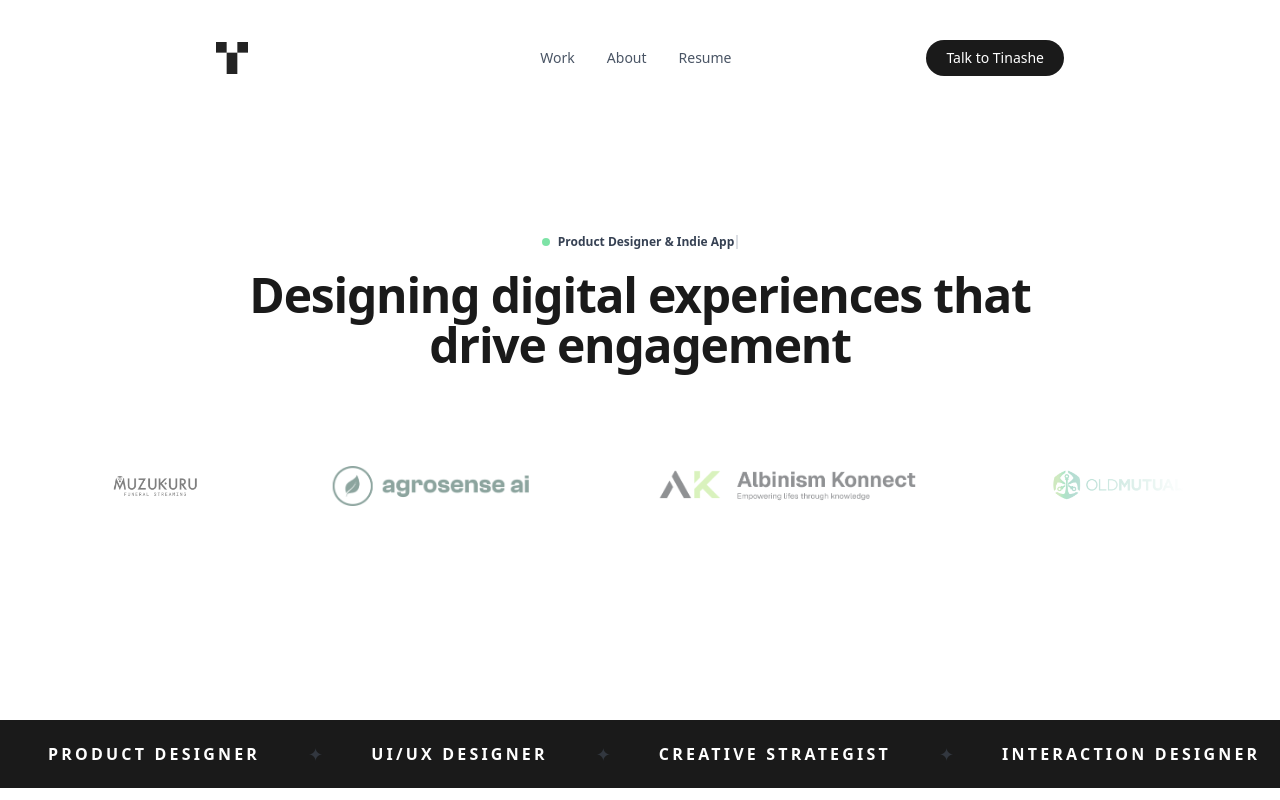
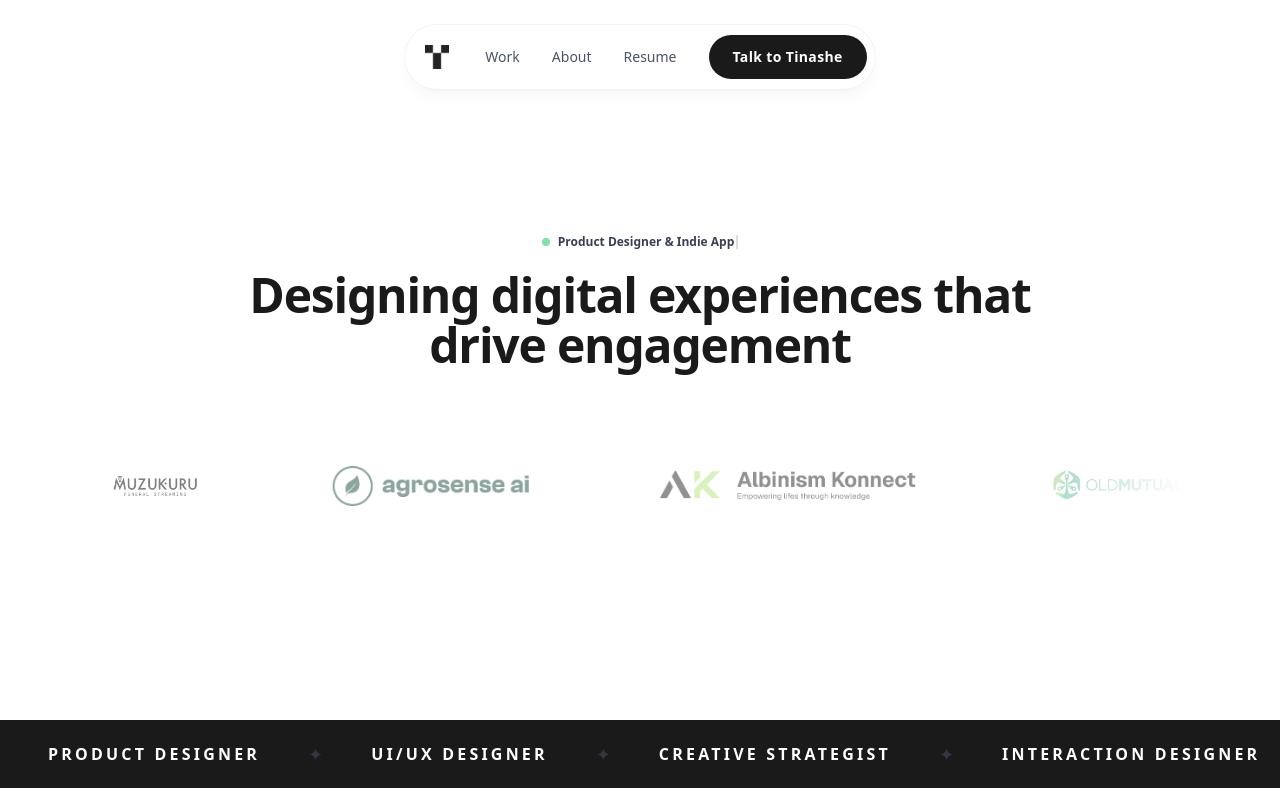
Before and after one commit to tinashemahwenda/portfolio, a Next.js app: page / in a window 1280 px wide. Shown: the top 800 px of the page. Built offline with nearby package versions, Linux system fonts and the light colour scheme.

Commit message:
Updated the views of the site and added the final case study

```diff
--- a/components/Navbar.tsx
+++ b/components/Navbar.tsx
@@ -1,84 +1,122 @@
 "use client";
-import { motion, useScroll, useMotionValueEvent } from "framer-motion";
-import { useState } from "react";
+import { motion, useScroll, useMotionValueEvent, AnimatePresence } from "framer-motion";
+import { useState, useEffect } from "react";
 import { useLenis } from "lenis/react";
-// Import Image if you end up using a PNG instead of an SVG
+import Link from "next/link";
 import Image from "next/image";
 
 export default function Navbar() {
     const { scrollY } = useScroll();
-    const [hidden, setHidden] = useState(false);
     const [isScrolled, setIsScrolled] = useState(false);
+    const [isManuallyExpanded, setIsManuallyExpanded] = useState(false);
+    const [pathname, setPathname] = useState("/");
     const lenis = useLenis();
 
+    useEffect(() => {
+        if (typeof window !== "undefined") {
+            setPathname(window.location.pathname);
+        }
+    }, []);
+
     useMotionValueEvent(scrollY, "change", (latest) => {
-        const previous = scrollY.getPrevious() ?? 0;
-        latest > 50 ? setIsScrolled(true) : setIsScrolled(false);
-        if (latest > previous && latest > 150) {
-            setHidden(true);
-        } else {
-            setHidden(false);
+        setIsScrolled(latest > 50);
+        if (isManuallyExpanded) {
+            setIsManuallyExpanded(false);
         }
     });
 
-    const scrollToSection = (e: React.MouseEvent<HTMLAnchorElement>, id: string) => {
+    const isCollapsed = isScrolled && !isManuallyExpanded;
+
+    const handleLogoClick = (e: React.MouseEvent) => {
+        if (isCollapsed) {
             e.preventDefault();
-        lenis?.scrollTo(`#${id}`, {
-            offset: -100,
-            immediate: true,
-        });
+            setIsManuallyExpanded(true);
+        } else if (pathname === "/") {
+            e.preventDefault();
+            lenis?.scrollTo(0, { immediate: true });
+        }
+    };
+
+    const handleNavClick = (e: React.MouseEvent<HTMLAnchorElement>, id: string) => {
+        if (pathname === "/") {
+            e.preventDefault();
+            lenis?.scrollTo(`#${id}`, { offset: -100, immediate: true });
+        }
+        setIsManuallyExpanded(false);
     };
 
     return (
-        // Outer div handles the fixed positioning and centering
         <div className="fixed top-0 left-0 w-full flex justify-center z-50 pt-6 px-4 pointer-events-none">
             <motion.nav
-                variants={{ visible: { y: 0 }, hidden: { y: "-150%" } }}
-                animate={hidden ? "hidden" : "visible"}
-                transition={{ duration: 0.35, ease: [0.16, 1, 0.3, 1] }}
-                // The inner nav is now a constrained pill
-                className={`w-full max-w-4xl flex justify-between items-center px-6 py-4 rounded-full pointer-events-auto transition-all duration-300 ${isScrolled ? "bg-white/80 backdrop-blur-md border border-gray-200 shadow-lg shadow-black/5" : "bg-transparent"
+                layout
+                initial={false}
+                animate={{
+                    backgroundColor: isCollapsed ? "rgba(255, 255, 255, 0.95)" : "rgba(255, 255, 255, 0.8)",
+                }}
+                transition={{ duration: 0.5, ease: [0.16, 1, 0.3, 1] }}
+                className="pointer-events-auto flex items-center p-2 rounded-full backdrop-blur-xl border border-black/5 shadow-lg shadow-black/[0.03] overflow-hidden"
+            >
+                <motion.div layout>
+                    <Link
+                        href="/"
+                        onClick={handleLogoClick}
+                        className={`flex items-center justify-center rounded-full transition-colors duration-300 ${isCollapsed ? "w-12 h-12 bg-gray-100 hover:bg-gray-200" : "w-12 h-12 bg-transparent hover:bg-black/5"
                             }`}
                     >
+                        <Image
+                            src="/logo.png"
+                            alt="Tinashe Logo"
+                            width={24}
+                            height={24}
+                            className="w-6 h-6 object-contain"
+                            priority
+                        />
+                    </Link>
+                </motion.div>
 
-                <div
-                    className="cursor-pointer flex items-center"
-                    onClick={() => lenis?.scrollTo(0, { immediate: true })}
+                <AnimatePresence initial={false}>
+                    {!isCollapsed && (
+                        <motion.div
+                            layout
+                            initial={{ width: 0, opacity: 0 }}
+                            animate={{ width: "auto", opacity: 1 }}
+                            exit={{ width: 0, opacity: 0 }}
+                            transition={{ duration: 0.5, ease: [0.16, 1, 0.3, 1] }}
+                            className="flex items-center whitespace-nowrap overflow-hidden"
                         >
-                    <img
-                        src="logo.png"
-                        alt="Tinashe Logo"
-                        className="h-7 md:h-8 w-auto" // Slightly smaller logo fits the pill better
-                    />
-                </div>
-                <div className="hidden md:flex gap-2 text-sm font-medium text-gray-600">
-
-                </div>
-                <div className="hidden md:flex gap-2 text-sm font-medium text-gray-600">
-
-                </div>
-
-                <div className="hidden md:flex gap-8 text-sm font-medium text-gray-600">
-                    <a href="#work" onClick={(e) => scrollToSection(e, "work")} className="hover:text-black transition-colors">Work</a>
-                    <a href="#about" onClick={(e) => scrollToSection(e, "about")} className="hover:text-black transition-colors">About</a>
+                            <div className="flex items-center gap-8 pl-6 pr-8 text-sm font-medium text-gray-600">
+                                <Link
+                                    href="/#work"
+                                    onClick={(e) => handleNavClick(e, "work")}
+                                    className="hover:text-black transition-colors"
+                                >
+                                    Work
+                                </Link>
+                                <Link
+                                    href="/#about"
+                                    onClick={(e) => handleNavClick(e, "about")}
+                                    className="hover:text-black transition-colors"
+                                >
+                                    About
+                                </Link>
                                 <a
                                     href="/tinashe-resume.pdf"
                                     target="_blank"
                                     rel="noopener noreferrer"
-                        className="hover:text-black transition-colors flex items-center gap-1"
+                                    className="hover:text-black transition-colors"
                                 >
                                     Resume
-
                                 </a>
                             </div>
-                <div className="hidden md:flex gap-2 text-sm font-medium text-gray-600">
-
-                </div>
-
-                <button className="bg-[#1A1A1A] text-white px-5 py-2 rounded-full text-sm font-medium hover:bg-black transition-colors">
+                            <a
+                                href="mailto:hello@tinashe.design"
+                                className="bg-[#1A1A1A] text-white px-6 py-3 rounded-full text-sm font-bold tracking-wide hover:bg-black transition-transform active:scale-95"
+                            >
                                 Talk to Tinashe
-                </button>
-
+                            </a>
+                        </motion.div>
+                    )}
+                </AnimatePresence>
             </motion.nav>
         </div>
     );
--- a/next.config.ts
+++ b/next.config.ts
@@ -1,11 +1,10 @@
 /** @type {import('next').NextConfig} */
+const nextConfig = {
+  // 1. Removed output: 'export' to enable Vercel's native routing
+  // 2. Removed images: { unoptimized: true } to enable Vercel's image optimization engine
 
-const nextConfig = {
-  output: 'export',
-  images: {
-    unoptimized: true,
-  },
+  // Optional: If you ever load images from an external CMS or database later, add them here.
+  // Otherwise, local images in the /public folder will optimize automatically.
 };
 
-
 export default nextConfig;
```
Also changed, not shown: app/work/[slug]/page.tsx (+109 -6 lines). Lines whose indentation alone changed are shown as unchanged.
